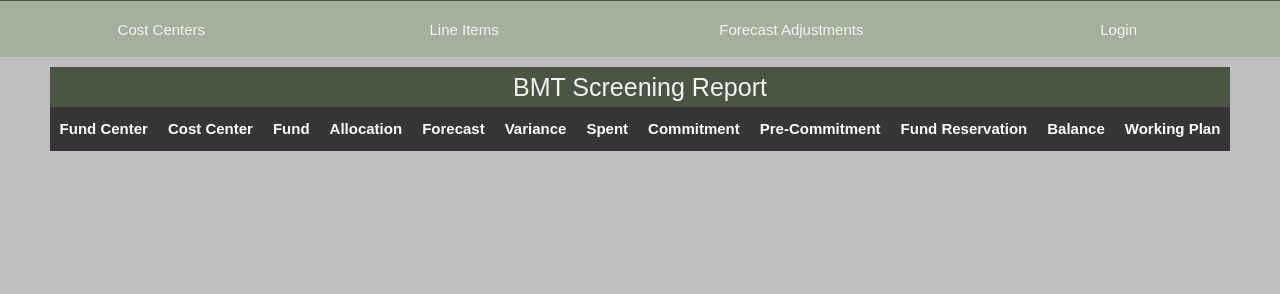
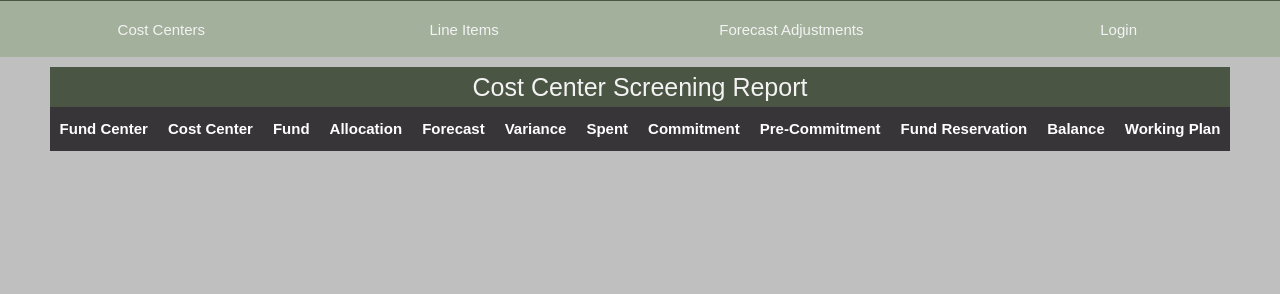
Before and after one commit to mariostg/bft, a Django app: template reports/templates/bmt-screening-report.html in a window 1280 px wide. Shown: the part 187-481 px from the top of the page. Run offline with Django 4.2, Linux system fonts and the light colour scheme; the template is opened without the code that fills it, so the values that code supplies are empty.

Commit message:
Add block title and change title for bmt-screening report

```diff
--- a/reports/templates/bmt-screening-report.html
+++ b/reports/templates/bmt-screening-report.html
@@ -1,10 +1,11 @@
 {% extends 'core/base.html' %}
 {% load humanize %}
+{% block title %}Cost Center Screening Report{% endblock title %}
 {% block content %}
 {% include "paginator.html" %}
 <main class='block block--centered'>
 <table>
-<caption>BMT Screening Report</caption>
+<caption>Cost Center Screening Report</caption>
 <thead>
     <tr>
         <th>Fund Center</th>
```
